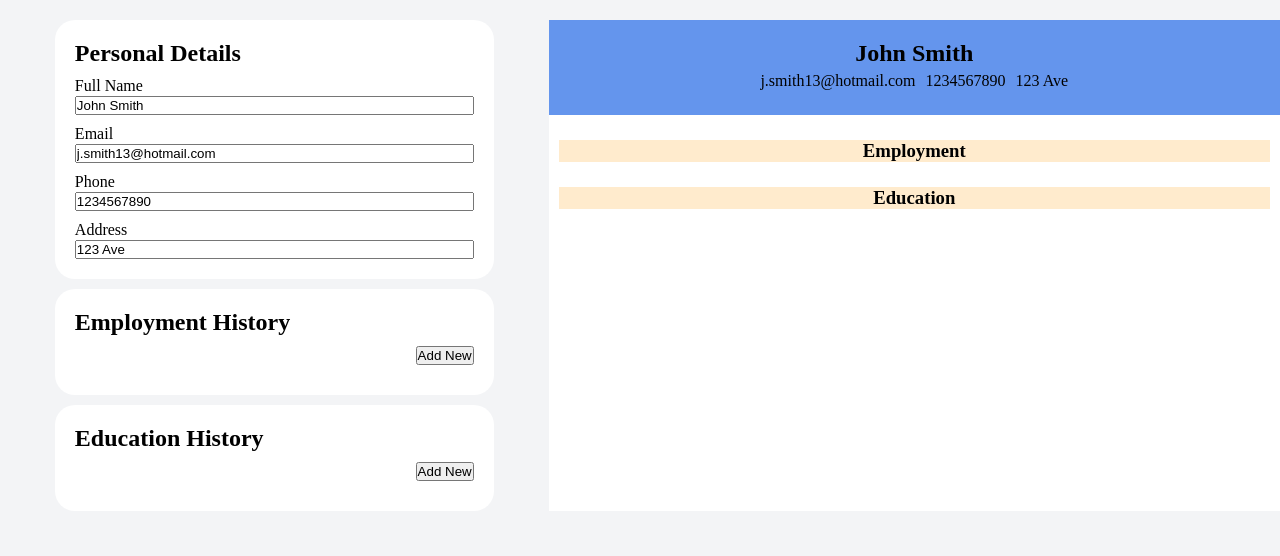
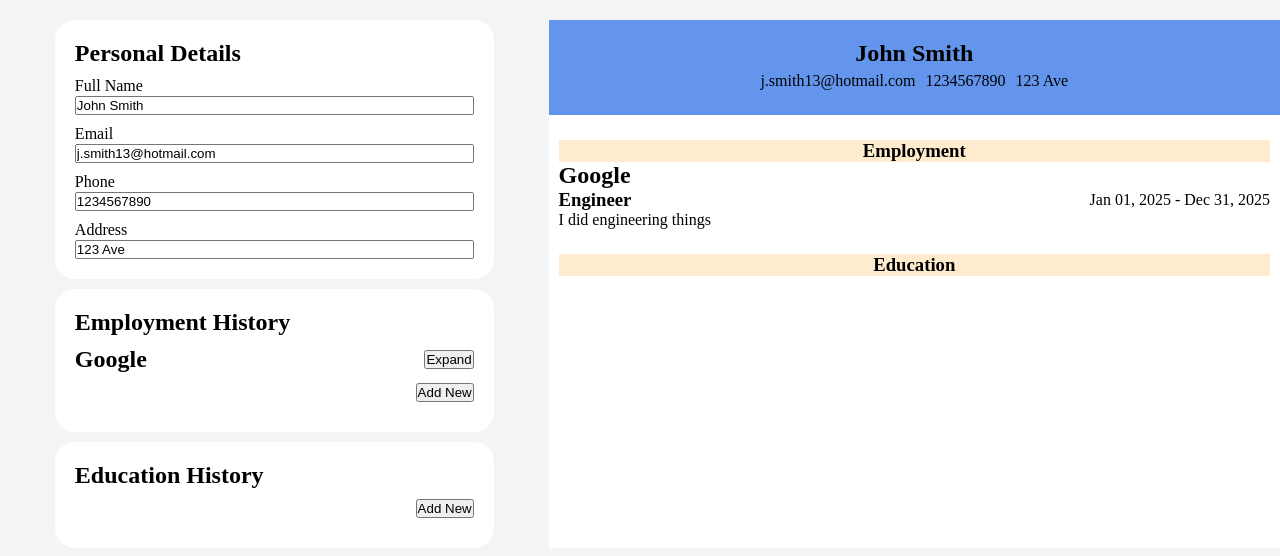
Before and after one commit to HGrewal13/cv-application, a React (Vite) app: page / in a window 1280 px wide. Shown: the top 556 px of the page. Built offline with nearby package versions, Linux system fonts and the light colour scheme.

Commit message:
active employment form is expanded while others are collapsed when clicking the expand button. Done by eliminating component level state and passing form objects directly to employmentForms through props. Date formatting was also moved to ResumePreview.jsx

```diff
--- a/src/App.css
+++ b/src/App.css
@@ -48,9 +48,10 @@
 }
 
 .buttons {
-  display: grid;
-  /* grid-template-columns: min-content; */
+  display: flex;
+  /* grid-auto-flow: column; */
   justify-content: end;
+  gap: 10px;
 }
 
 .personalDetailsUpdateButton {
@@ -79,6 +80,12 @@
 .dateInputs {
   display: grid;
   grid-template-columns: 1fr 1fr;
+}
+
+.minimizedForm {
+  display: flex;
+  justify-content: space-between;
+  align-items: center;
 }
 
 /* Education section */
--- a/src/App.jsx
+++ b/src/App.jsx
@@ -6,7 +6,7 @@ import ResumePreview from './ResumePreview'
 
 function App() {
   const [personalDetails, setPersonalDetails] = useState({name: "John Smith", phone: 1234567890, email: "j.smith13@hotmail.com", address: "123 Ave"});
-  const [employmentHistory, setEmploymentHistory] = useState([]);
+  const [employmentHistory, setEmploymentHistory] = useState([{name: "Google", role: "Engineer", description: "I did engineering things", startDate: "2025-01-01", endDate: "2025-12-31"}]);
   const [educationHistory, setEducationHistory] = useState([]);
 
   function handleEmploymentHistoryChange(field, value, idGenerated) {
@@ -28,16 +28,34 @@ function App() {
     })
   }
 
+  function handleOpenEmploymentForm(formId) {
+    setEmploymentHistory(existingHistory => {
+      return existingHistory.map(job => {
+        return job.id == formId
+          ? {...job, visibility: "open"}
+          : {...job, visibility: "closed"}
+      })
+    })
+  }
+
+  function handleCollapseEmploymentForm(formId) {
+    setEmploymentHistory(list =>
+      list.map(job => (job.id === formId ? { ...job, visibility: "closed" } : job))
+    );
+  }
 
   return (
     <div id='mainContainer'>
       <Forms
         personalDetails = {personalDetails}
         setPersonalDetails = {setPersonalDetails}
+        employmentHistory = {employmentHistory}
         setEmploymentHistory = {setEmploymentHistory}
         handleEmploymentHistoryChange = {handleEmploymentHistoryChange}
         setEducationHistory = {setEducationHistory}
         handleEducationHistoryChange = {handleEducationHistoryChange}
+        handleOpenEmploymentForm = {handleOpenEmploymentForm}
+        handleCollapseEmploymentForm = {handleCollapseEmploymentForm}
       />
 
       <ResumePreview
--- a/src/Forms.jsx
+++ b/src/Forms.jsx
@@ -3,7 +3,6 @@ import EmploymentForms from "./forms/EmploymentForms";
 import EducationForms from "./forms/EducationForms";
 
 function Forms(props) {
-
     function handleDateChange(date) {
         const formatted = new Date(date).toLocaleDateString("en-US", {
             month: "short",
@@ -19,19 +18,18 @@ function Forms(props) {
                 personalDetails = {props.personalDetails}
                 setPersonalDetails = {props.setPersonalDetails}
             />
-
             <EmploymentForms
+                employmentHistory = {props.employmentHistory}
                 setEmploymentHistory = {props.setEmploymentHistory}
                 handleEmploymentHistoryChange = {props.handleEmploymentHistoryChange}
-                handleDateChange = {handleDateChange}
+                handleOpenEmploymentForm = {props.handleOpenEmploymentForm}
+                handleCollapseEmploymentForm = {props.handleCollapseEmploymentForm}
             />
-
             <EducationForms
                 setEducationHistory = {props.setEducationHistory}
                 handleEducationHistoryChange = {props.handleEducationHistoryChange}
                 handleDateChange = {handleDateChange}
             />
-
         </div>
     )
 }
--- a/src/ResumePreview.jsx
+++ b/src/ResumePreview.jsx
@@ -1,3 +1,13 @@
+
+function handleDateChange(date) {
+    const formatted = new Date(date).toLocaleDateString("en-US", {
+        month: "short",
+        day: "2-digit",
+        year: "numeric",
+        timeZone: "UTC",
+    });
+    return formatted;
+}
 
 function PersonalDetailsCard({personalDetails}) {
 
@@ -50,7 +60,13 @@ function EmploymentCard({employmentHistory}) {
                         <div className="employmentGrouping">
                             <h3>{obj.role}</h3>
                             <div className="dateRange">
-                                <p>{obj.startDate} - {obj.endDate}</p>
+                                {obj.startDate
+                                    ?
+                                    <p>{handleDateChange(obj.startDate)} - {handleDateChange(obj.endDate)}</p>
+                                    :
+                                    ""
+                                }
+
                             </div>
                         </div>
                         <p>{obj.description}</p>
--- a/src/forms/EmploymentForms.jsx
+++ b/src/forms/EmploymentForms.jsx
@@ -2,40 +2,33 @@ import { useState } from "react";
 
 
 // This component is used to update the actual employmentHistory on each form submission. Will be rendered in preview
-function EmploymentForm({id, handleEmploymentHistoryChange, handleDateChange}) {
-    // Used to store all values of this current employment form's info.
-    const [currCompany, setCurrCompany] = useState({ name: "", role: "", id: id, startDate: "", endDate: "", description: ""});
-
+function EmploymentForm({job, handleEmploymentHistoryChange, handleOpenEmploymentForm, handleCollapseEmploymentForm}) {
     function handleEmploymentChange(event) {
         const field = event.target.id;
         let value = event.target.value;
-        if(field == "startDate" || field == "endDate") {
-            value = handleDateChange(value);
-        }
-        setCurrCompany(prev => ({...prev, [field]: value}));
-        handleEmploymentHistoryChange(field, value, id);
+        handleEmploymentHistoryChange(field, value, job.id);
     }
 
+    if(job.visibility == "open") {
         return (
             <form className="employmentForm">
                 <div className="inputField">
                     <label htmlFor="companyName">Company Name</label>
-                {/* the ( bracket before {...prev is so react doesnt mistake our object literal for a function */}
-                <input type="text" name="companyName" id="name"
+                    <input type="text" name="companyName" id="name" value={job.name}
                         onChange={handleEmploymentChange}
                     />
                 </div>
 
                 <div className="inputField">
                     <label htmlFor="companyRole">Role</label>
-                <input type="text" name="companyRole" id="role"
+                    <input type="text" name="companyRole" id="role" value={job.role}
                         onChange={handleEmploymentChange}
                     />
                 </div>
 
                 <div className="inputField">
                     <label htmlFor="description">Description</label>
-                <input type="text" name="description" id="description"
+                    <input type="text" name="description" id="description" value={job.description}
                         onChange={handleEmploymentChange}
                     />
                 </div>
@@ -43,53 +36,67 @@ function EmploymentForm({id, handleEmploymentHistoryChange, handleDateChange}) {
                 <div className="dateInputs">
                     <div className="inputField">
                         <label htmlFor="companyStartDate">Start Date</label>
-                    <input type="date" name="companyStartDate" id="startDate"
+                        <input type="date" name="companyStartDate" id="startDate" value={job.startDate}
                             onChange={handleEmploymentChange}
                         />
                     </div>
 
                     <div className="inputField">
                         <label htmlFor="companyEndDate">End Date</label>
-                    <input type="date" name="companyEndDate" id="endDate"
+                        <input type="date" name="companyEndDate" id="endDate" value={job.endDate}
                             onChange={handleEmploymentChange}
                         />
                     </div>
                 </div>
+
+                <div className="buttons">
+                    <button>Delete</button>
+                    <button onClick={() => handleCollapseEmploymentForm(job.id)}>Collapse</button>
+                </div>
+
             </form>
+        )
+    } else {
+        return (
+            <div className="minimizedForm">
+                <h2>{job.name}</h2>
+                <div className="buttons">
+                    <button type="button" onClick={() => handleOpenEmploymentForm(job.id)}>Expand</button>
+                </div>
+
+            </div>
         )
     }
 
+}
+
 function EmploymentForms(props) {
-
-    // Used to update EmploymentForms with all the forms created for each individual place of employment. To be rendered here
-    // Clicking the button just creates a new EmploymentForm component with empty values.
-        // Submitting the new EmploymentForm will actually update the employmentHistory
-    const [employmentForms, setEmploymentForms] = useState([]);
-
     const handleAddNewEmploymentForm = function() {
         const idGenerated = Date.now().toString();
-        const employmentDetails = { name: "", role: "", id: idGenerated, startDate: "", endDate: "", description: ""};
+        const employmentDetails = { name: "", role: "", id: idGenerated, startDate: "", endDate: "", description: "", visibility: "open"};
         // needs to be added in so employmentHistory isn't initially empty. Without this a .map error will occur
         props.setEmploymentHistory(prev => [...prev, employmentDetails]);
-        setEmploymentForms(prev => [...prev, <EmploymentForm
-                                            key={idGenerated}
-                                            id = {idGenerated}
-                                            handleEmploymentHistoryChange = {props.handleEmploymentHistoryChange}
-                                            handleDateChange = {props.handleDateChange}
-                                            />
-                                ]
-                        )
     }
 
     return (
         <section id = "employmentHistory">
             <div className="employmentHistoryForms form">
                 <h2>Employment History</h2>
-                {employmentForms}
+                {props.employmentHistory.map(job => (
+                    <EmploymentForm
+                        key={job.id}
+                        job = {job}
+                        handleEmploymentHistoryChange = {props.handleEmploymentHistoryChange}
+                        handleOpenEmploymentForm = {props.handleOpenEmploymentForm}
+                        handleCollapseEmploymentForm = {props.handleCollapseEmploymentForm}
+                    >
+                    </EmploymentForm>
+                ))}
             </div>
 
             <div className="buttons">
                 <button onClick={(e) => handleAddNewEmploymentForm()} className="addNewButton">Add New</button>
+
             </div>
         </section>
     )
```
Lines whose indentation alone changed are shown as unchanged.
